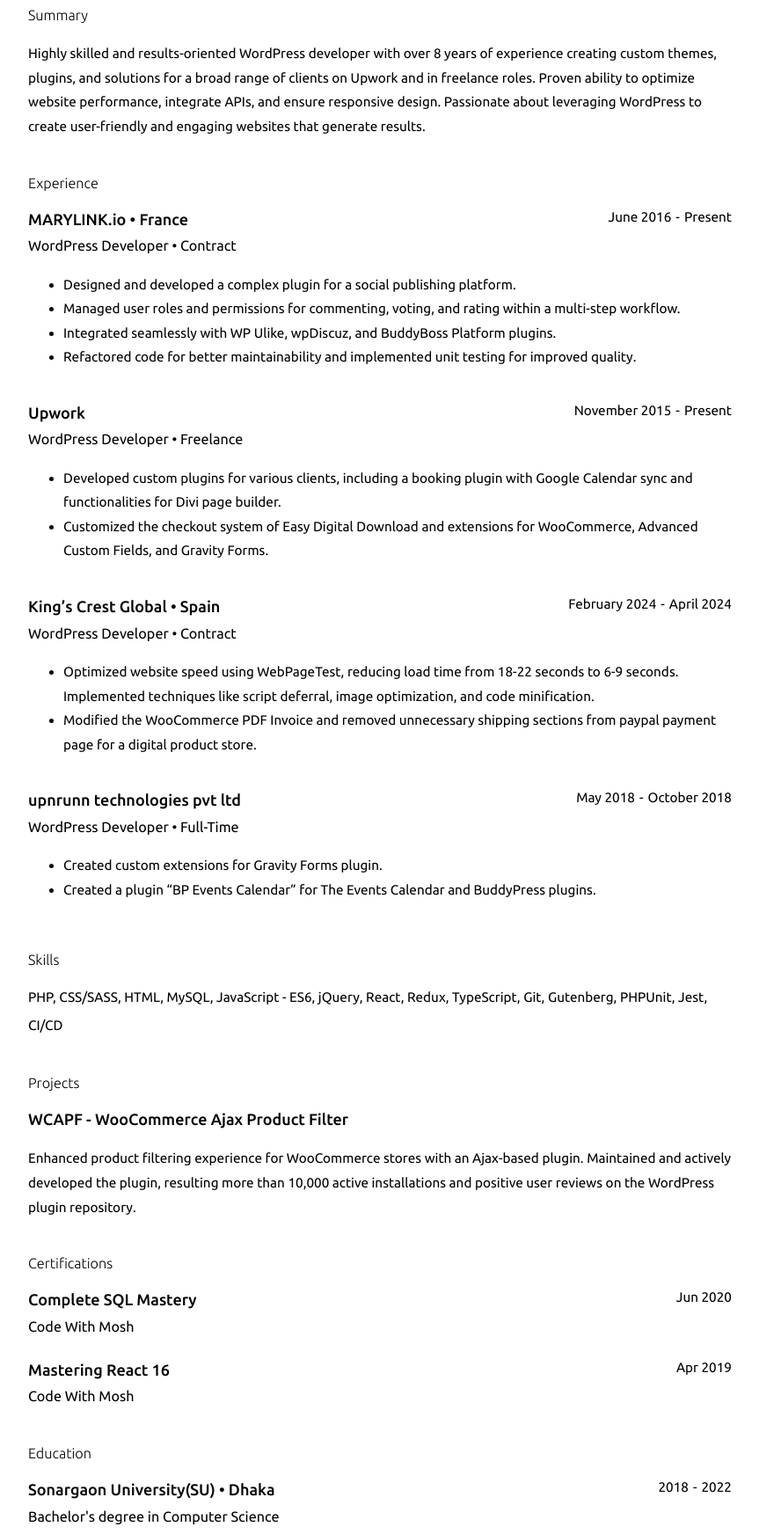
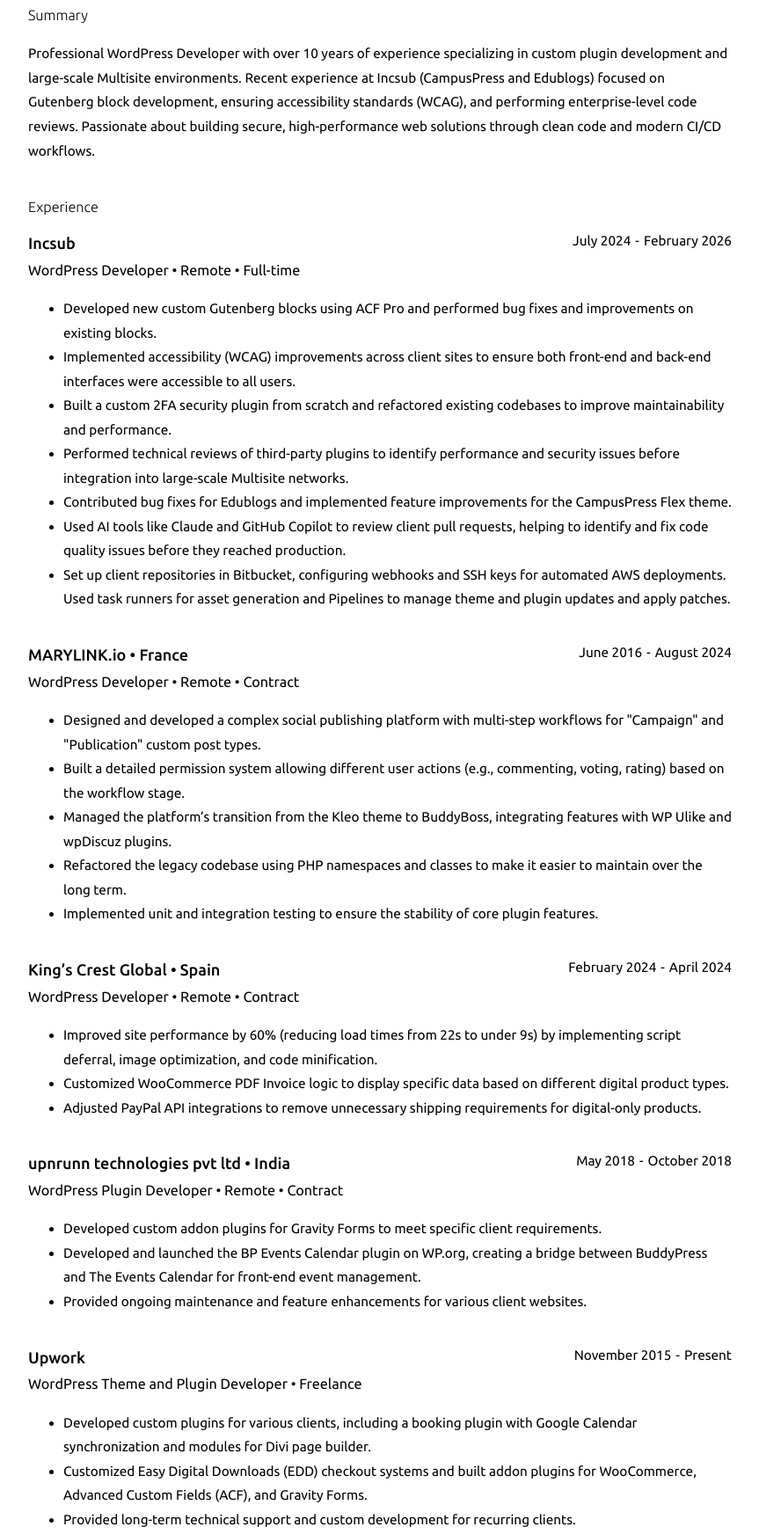
Before and after one commit to shamimmoeen/my-resume, a website: page index.html in a window 1280 px wide. Shown: the part 157-1901 px from the top of the page at 88% size, without its empty margins (208-1071 px from the left). Drawn offline with Linux system fonts and the light colour scheme.

Commit message:
add updated resume

```diff
--- a/index.html
+++ b/index.html
@@ -3,7 +3,7 @@
   <head>
     <meta charset="UTF-8" />
     <meta name="viewport" content="width=device-width, initial-scale=1.0" />
-    <title>Mainul Hassan Main - Resume</title>
+    <title>Mainul Hassan - Resume</title>
     <link rel="stylesheet" href="./assets/css/style.css" />
     <link rel="apple-touch-icon" sizes="180x180" href="/apple-touch-icon.png" />
     <link rel="icon" type="image/png" sizes="32x32" href="/favicon-32x32.png" />
@@ -51,11 +51,11 @@
   <body>
     <div class="container">
       <div class="section header">
-        <h1 class="full-name">Mainul Hassan Main</h1>
+        <h1 class="full-name">Mainul Hassan</h1>
 
         <div class="contact-details">
           <div class="line">
-            <div class="contact-item">Tangail Sadar Upazila, Bangladesh</div>
+            <div class="contact-item">Tangail, Bangladesh</div>
             •
             <div class="contact-item">+8801676630100</div>
             •
@@ -101,12 +101,7 @@
       <div class="section professional-summary">
         <h2>Summary</h2>
         <p>
-          Highly skilled and results-oriented WordPress developer with over 8
-          years of experience creating custom themes, plugins, and solutions for
-          a broad range of clients on Upwork and in freelance roles. Proven
-          ability to optimize website performance, integrate APIs, and ensure
-          responsive design. Passionate about leveraging WordPress to create
-          user-friendly and engaging websites that generate results.
+          Professional WordPress Developer with over 10 years of experience specializing in custom plugin development and large-scale Multisite environments. Recent experience at Incsub (CampusPress and Edublogs) focused on Gutenberg block development, ensuring accessibility standards (WCAG), and performing enterprise-level code reviews. Passionate about building secure, high-performance web solutions through clean code and modern CI/CD workflows.
         </p>
       </div>
 
@@ -115,34 +110,133 @@
 
         <div class="employment">
           <div class="row">
+            <div class="employment-company">Incsub</div>
+            <div class="employment-date">
+              <div class="employment-start-year">July 2024</div>
+              -
+              <div class="employment-end-year">February 2026</div>
+            </div>
+          </div>
+          <div class="employment-job-title">WordPress Developer • Remote • Full-time</div>
+          <div class="employment-description">
+            <ul>
+              <li>
+                Developed new custom Gutenberg blocks using ACF Pro and performed bug fixes and improvements on existing blocks.
+              </li>
+
+              <li>
+                Implemented accessibility (WCAG) improvements across client sites to ensure both front-end and back-end interfaces were accessible to all users.
+              </li>
+
+              <li>
+                Built a custom 2FA security plugin from scratch and refactored existing codebases to improve maintainability and performance.
+              </li>
+
+              <li>
+                Performed technical reviews of third-party plugins to identify performance and security issues before integration into large-scale Multisite networks.
+              </li>
+
+              <li>
+                Contributed bug fixes for Edublogs and implemented feature improvements for the CampusPress Flex theme.
+              </li>
+
+              <li>
+                Used AI tools like Claude and GitHub Copilot to review client pull requests, helping to identify and fix code quality issues before they reached production.
+              </li>
+
+              <li>
+                Set up client repositories in Bitbucket, configuring webhooks and SSH keys for automated AWS deployments. Used task runners for asset generation and Pipelines to manage theme and plugin updates and apply patches.
+              </li>
+            </ul>
+          </div>
+        </div>
+
+        <div class="employment">
+          <div class="row">
             <div class="employment-company">MARYLINK.io • France</div>
             <div class="employment-date">
               <div class="employment-start-year">June 2016</div>
               -
-              <div class="employment-end-year">Present</div>
+              <div class="employment-end-year">August 2024</div>
             </div>
           </div>
-          <div class="employment-job-title">WordPress Developer • Contract</div>
+          <div class="employment-job-title">WordPress Developer • Remote • Contract</div>
           <div class="employment-description">
             <ul>
               <li>
-                Designed and developed a complex plugin for a social publishing
-                platform.
+                Designed and developed a complex social publishing platform with multi-step workflows for "Campaign" and "Publication" custom post types.
               </li>
 
               <li>
-                Managed user roles and permissions for commenting, voting, and
-                rating within a multi-step workflow.
+                Built a detailed permission system allowing different user actions (e.g., commenting, voting, rating) based on the workflow stage.
               </li>
 
               <li>
-                Integrated seamlessly with WP Ulike, wpDiscuz, and BuddyBoss
-                Platform plugins.
+                Managed the platform’s transition from the Kleo theme to BuddyBoss, integrating features with WP Ulike and wpDiscuz plugins.
               </li>
 
               <li>
-                Refactored code for better maintainability and implemented unit
-                testing for improved quality.
+                Refactored the legacy codebase using PHP namespaces and classes to make it easier to maintain over the long term.
+              </li>
+
+              <li>
+                Implemented unit and integration testing to ensure the stability of core plugin features.
+              </li>
+            </ul>
+          </div>
+        </div>
+
+        <div class="employment">
+          <div class="row">
+            <div class="employment-company">King’s Crest Global • Spain</div>
+            <div class="employment-date">
+              <div class="employment-start-year">February 2024</div>
+              -
+              <div class="employment-end-year">April 2024</div>
+            </div>
+          </div>
+          <div class="employment-job-title">WordPress Developer • Remote • Contract</div>
+          <div class="employment-description">
+            <ul>
+              <li>
+                Improved site performance by 60% (reducing load times from 22s to under 9s) by implementing script deferral, image optimization, and code minification.
+              </li>
+
+              <li>
+                Customized WooCommerce PDF Invoice logic to display specific data based on different digital product types.
+              </li>
+
+              <li>
+                Adjusted PayPal API integrations to remove unnecessary shipping requirements for digital-only products.
+              </li>
+            </ul>
+          </div>
+        </div>
+
+        <div class="employment">
+          <div class="row">
+            <div class="employment-company">upnrunn technologies pvt ltd • India</div>
+            <div class="employment-date">
+              <div class="employment-start-year">May 2018</div>
+              -
+              <div class="employment-end-year">October 2018</div>
+            </div>
+          </div>
+          <div class="employment-job-title">
+            WordPress Plugin Developer • Remote • Contract
+          </div>
+          <div class="employment-description">
+            <ul>
+              <li>
+                Developed custom addon plugins for Gravity Forms to meet specific client requirements.
+              </li>
+
+              <li>
+                Developed and launched the BP Events Calendar plugin on WP.org, creating a bridge between BuddyPress and The Events Calendar for front-end event management.
+              </li>
+
+              <li>
+                Provided ongoing maintenance and feature enhancements for various client websites.
               </li>
             </ul>
           </div>
@@ -158,71 +252,20 @@
             </div>
           </div>
           <div class="employment-job-title">
-            WordPress Developer • Freelance
+            WordPress Theme and Plugin Developer • Freelance
           </div>
           <div class="employment-description">
             <ul>
               <li>
-                Developed custom plugins for various clients, including a
-                booking plugin with Google Calendar sync and functionalities for
-                Divi page builder.
+                Developed custom plugins for various clients, including a booking plugin with Google Calendar synchronization and modules for Divi page builder.
               </li>
 
               <li>
-                Customized the checkout system of Easy Digital Download and
-                extensions for WooCommerce, Advanced Custom Fields, and Gravity
-                Forms.
-              </li>
-            </ul>
-          </div>
-        </div>
-
-        <div class="employment">
-          <div class="row">
-            <div class="employment-company">King’s Crest Global • Spain</div>
-            <div class="employment-date">
-              <div class="employment-start-year">February 2024</div>
-              -
-              <div class="employment-end-year">April 2024</div>
-            </div>
-          </div>
-          <div class="employment-job-title">WordPress Developer • Contract</div>
-          <div class="employment-description">
-            <ul>
-              <li>
-                Optimized website speed using WebPageTest, reducing load time
-                from 18-22 seconds to 6-9 seconds. Implemented techniques like
-                script deferral, image optimization, and code minification.
+                Customized Easy Digital Downloads (EDD) checkout systems and built addon plugins for WooCommerce, Advanced Custom Fields (ACF), and Gravity Forms.
               </li>
 
               <li>
-                Modified the WooCommerce PDF Invoice and removed unnecessary
-                shipping sections from paypal payment page for a digital product
-                store.
-              </li>
-            </ul>
-          </div>
-        </div>
-
-        <div class="employment">
-          <div class="row">
-            <div class="employment-company">upnrunn technologies pvt ltd</div>
-            <div class="employment-date">
-              <div class="employment-start-year">May 2018</div>
-              -
-              <div class="employment-end-year">October 2018</div>
-            </div>
-          </div>
-          <div class="employment-job-title">
-            WordPress Developer • Full-Time
-          </div>
-          <div class="employment-description">
-            <ul>
-              <li>Created custom extensions for Gravity Forms plugin.</li>
-
-              <li>
-                Created a plugin “BP Events Calendar” for The Events Calendar
-                and BuddyPress plugins.
+                Provided long-term technical support and custom development for recurring clients.
               </li>
             </ul>
           </div>
@@ -258,10 +301,7 @@
           </div>
           <div class="project-description">
             <p>
-              Enhanced product filtering experience for WooCommerce stores with
-              an Ajax-based plugin. Maintained and actively developed the
-              plugin, resulting more than 10,000 active installations and
-              positive user reviews on the WordPress plugin repository.
+              Developed and actively maintain a high-performance filtering plugin with 10,000+ active installations and consistent positive reviews on WordPress.org. Manage the full product lifecycle, including a premium version, user support, and ongoing optimizations to ensure compatibility with the latest WooCommerce and WordPress versions.
             </p>
           </div>
         </div>
@@ -292,7 +332,7 @@
 
         <div class="education">
           <div class="row">
-            <div class="education-title">Sonargaon University(SU) • Dhaka</div>
+            <div class="education-title">Sonargaon University (SU) • Dhaka</div>
             <div class="education-date">
               <div class="education-start-year">2018</div>
               -
@@ -319,38 +359,6 @@
             Bachelor's degree, Mechanical Engineering • Dropped-out
           </div>
         </div>
-
-        <div class="education">
-          <div class="row">
-            <div class="education-title">
-              Major General Mahmudul Hasan College • Tangail
-            </div>
-            <div class="education-date">
-              <div class="education-start-year">2010</div>
-              -
-              <div class="education-end-year">2011</div>
-            </div>
-          </div>
-          <div class="education-provider">
-            Higher School Certificate, Science
-          </div>
-        </div>
-
-        <div class="education">
-          <div class="row">
-            <div class="education-title">
-              Bindubashini Govt Boys' High School • Tangail
-            </div>
-            <div class="education-date">
-              <div class="education-start-year">2004</div>
-              -
-              <div class="education-end-year">2009</div>
-            </div>
-          </div>
-          <div class="education-provider">
-            Secondary School Certificate, Science
-          </div>
-        </div>
       </div>
     </div>
   </body>
--- a/package.json
+++ b/package.json
@@ -18,6 +18,6 @@
   "scripts": {
     "test": "echo \"Error: no test specified\" && exit 1"
   },
-  "author": "Mainul Hassan Main",
+  "author": "Mainul Hassan",
   "license": "ISC"
 }
```
Also changed, not shown: 1 other file.
